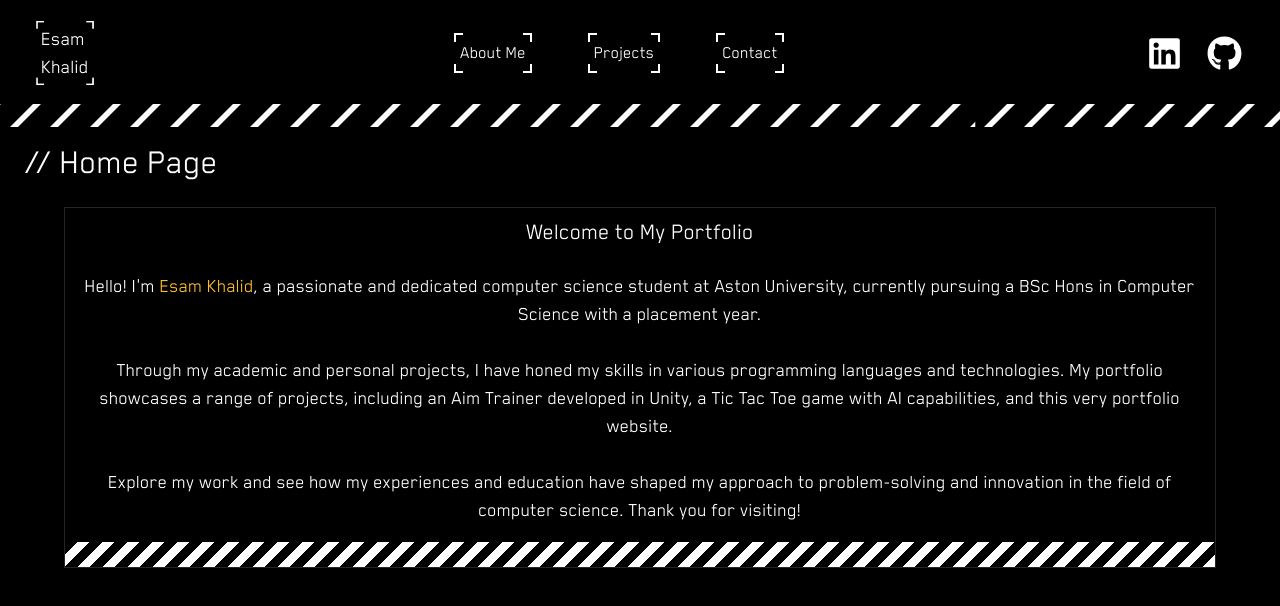
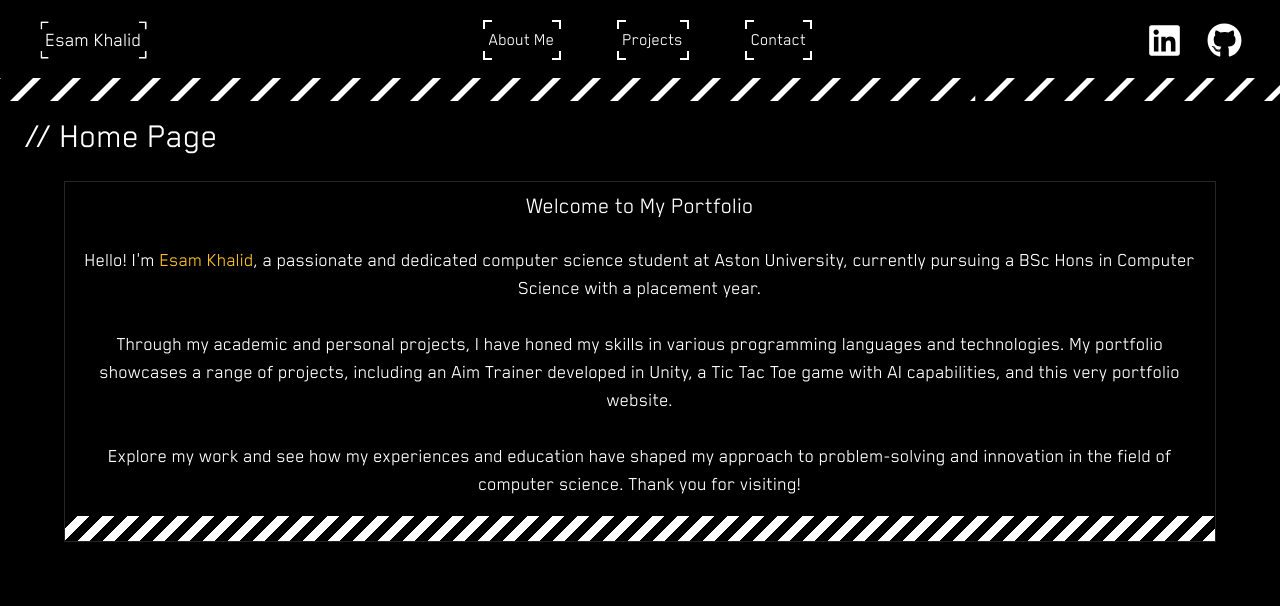
Before and after one commit to EsamKhalid/portfolio-website-v2, a Next.js app: page / in a window 1280 px wide. Shown: the top 606 px of the page. Built offline with nearby package versions, Linux system fonts and the light colour scheme.

Commit message:
made socials links appear below navbar on smaller devices on the homepage

```diff
--- a/app/globals.css
+++ b/app/globals.css
@@ -234,4 +234,10 @@
   align-items: center;
 }
 
+#socials{
+  @media (min-width: 360px){
+    display: none;
+  }
 }
+
+}
--- a/app/page.tsx
+++ b/app/page.tsx
@@ -8,6 +8,8 @@
 import useMeasure from "react-use-measure";
 import { animate, motion, useMotionValue } from "framer-motion";
 import { useEffect } from "react";
+import { FaGithub, FaLinkedin } from "react-icons/fa";
+import SectionNoDiag from "@/components/Sections/SectionNoDiag";
 
 export default function Home() {
   return (
@@ -16,20 +18,34 @@
       <div className="px-[25px] pt-[15px]">
         <h1 className="text-4xl pb-[25px]">// Home Page</h1>
         <div className="flex justify-center">
+          <div className="inline-block justify-center">
+            <SectionNoDiag id="socials" className="w-full">
+              <div className="NavLogoContainer flex justify-end w-full">
+                <Link
+                  target="_blank"
+                  href="https://www.linkedin.com/in/esam-khalid-49648728b/"
+                >
+                  <FaLinkedin className="NavLogo" />
+                </Link>
+                <Link target="_blank" href="https://github.com/EsamKhalid">
+                  <FaGithub className="NavLogo" />
+                </Link>
+              </div>
+            </SectionNoDiag>
             <SectionBorderLines id="" className="w-[90vw]">
               <h1 className="text-2xl">Welcome to My Portfolio</h1>
               <br />
               <p className="text-xl">
                 Hello! I'm <span className="text-cybpnk-ylw2">Esam Khalid</span>
                 , a passionate and dedicated computer science student at Aston
-              University, currently pursuing a BSc Hons in Computer Science with
-              a placement year.
+                University, currently pursuing a BSc Hons in Computer Science
+                with a placement year.
                 <br />
-              <br /> Through my academic and personal projects, I have honed my
-              skills in various programming languages and technologies. My
-              portfolio showcases a range of projects, including an Aim Trainer
-              developed in Unity, a Tic Tac Toe game with AI capabilities, and
-              this very portfolio website.
+                <br /> Through my academic and personal projects, I have honed
+                my skills in various programming languages and technologies. My
+                portfolio showcases a range of projects, including an Aim
+                Trainer developed in Unity, a Tic Tac Toe game with AI
+                capabilities, and this very portfolio website.
                 <br />
                 <br /> Explore my work and see how my experiences and education
                 have shaped my approach to problem-solving and innovation in the
@@ -38,6 +54,7 @@
             </SectionBorderLines>
           </div>
         </div>
+      </div>
     </>
   );
 }
--- a/components/NavBar/NavBar.tsx
+++ b/components/NavBar/NavBar.tsx
@@ -68,8 +68,9 @@
               borderThickness="2px"
               borderGap="3px"
             >
-              <div className="inline-block sm:flexjustify-center">
-                <h1 className="text-xl sm:text-2xl ">Esam</h1>
+              <div className="inline-block sm:flex justify-center">
+                <h1 className="text-xl sm:text-2xl">Esam&nbsp;</h1>
+                <p> </p>
                 <h1 className="text-xl sm:text-2xl ">Khalid</h1>
               </div>
             </CornerBorder>
```
Lines whose indentation alone changed are shown as unchanged.
